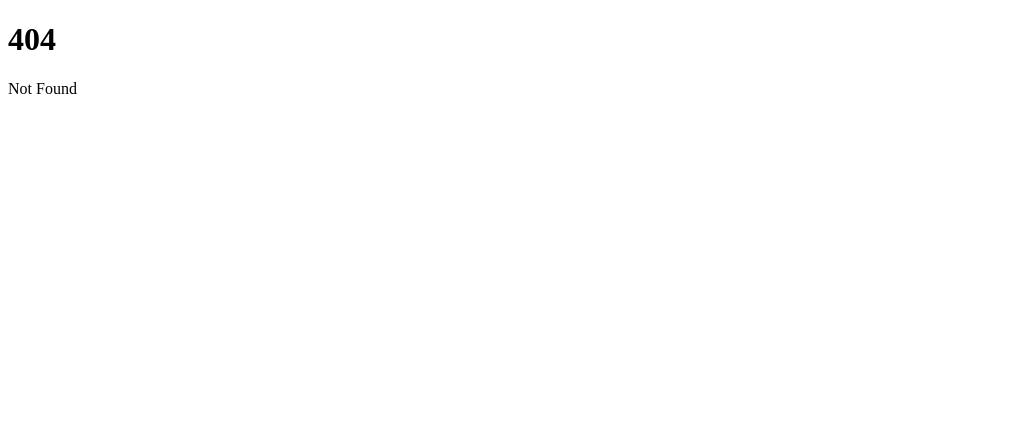
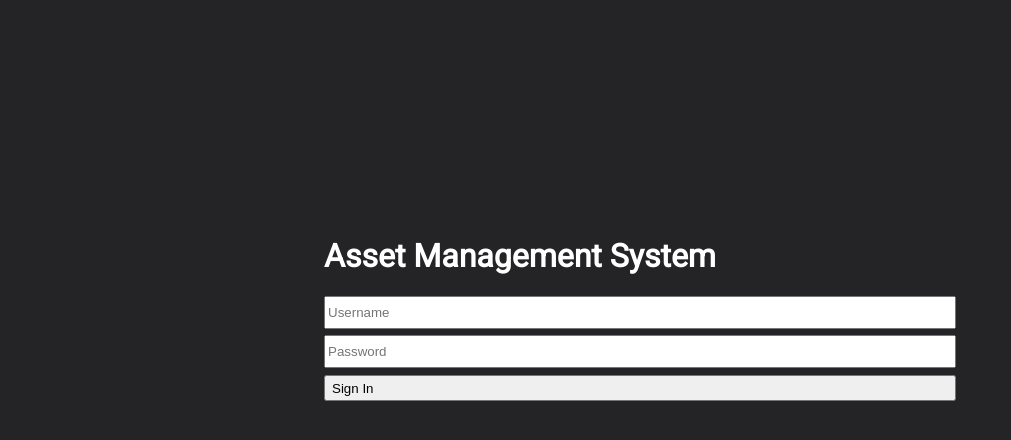
Before and after one commit to md-y/hacksmu-5, a SvelteKit app: page /login in a window 1280 px wide. Before the commit this address had no page. Shown: the top 440 px of the page, without its empty margins (0-1011 px from the left). Built offline with nearby package versions, Linux system fonts and the light colour scheme.

Commit message:
Auth system

```diff
--- /dev/null
+++ b/src/hooks.server.ts
@@ -0,0 +1,26 @@
+import type { Handle } from '@sveltejs/kit';
+import { getClient } from './routes/api/mongoclient';
+
+const tokenCache: string[] = [];
+
+export const handle: Handle = async ({ event, resolve }) => {
+	if (event.url.pathname !== '/login') {
+		const authCookie = event.cookies.get('auth');
+		if (!authCookie) {
+			return Response.redirect(new URL('/login', event.url.origin), 303);
+		} else if (!tokenCache.includes(authCookie)) {
+			const client = await getClient();
+			const collection = client.db('CBREData').collection('users');
+			const data = await collection.findOne({ token: authCookie });
+			if (!data) {
+				event.cookies.delete('auth');
+				return Response.redirect(new URL('/login', event.url.origin), 303);
+			} else {
+				tokenCache.push(data.token);
+			}
+		}
+	}
+
+	const response = await resolve(event);
+	return response;
+};
--- a/src/routes/(dashboard)/account/+page.svelte
+++ b/src/routes/(dashboard)/account/+page.svelte
@@ -1 +1,14 @@
-<p>MY ACCOUNT WOO!</p>
+<form method="POST">
+	<button type="submit">Sign out</button>
+</form>
+
+<style lang="scss">
+	button {
+		background-color: #f27746;
+		border: none;
+		border-radius: 0;
+		padding: 1em;
+		color: white;
+		margin: 2em;
+	}
+</style>
--- /dev/null
+++ b/src/routes/(login)/login/+page.server.ts
@@ -0,0 +1,27 @@
+import { fail, redirect } from '@sveltejs/kit';
+import { getClient } from '../../api/mongoclient';
+import type { Actions } from './$types';
+import { createHash } from 'node:crypto';
+
+export const actions = {
+	default: async (event) => {
+		const formData = await event.request.formData();
+		if (!formData.has('username') || !formData.has('password')) {
+			return fail(400);
+		}
+
+		const client = await getClient();
+		const collection = client.db('CBREData').collection('users');
+		const username = formData.get('username') as string;
+		const data = await collection.findOne({ username: username });
+
+		if (!data) return fail(400);
+
+		const rawPassword = formData.get('password') as string;
+		const hash = createHash('sha256').update(rawPassword).update(username).digest('hex');
+		if (data.password != hash) return fail(400);
+
+		event.cookies.set('auth', data.token);
+		throw redirect(303, '/');
+	}
+} satisfies Actions;
--- /dev/null
+++ b/src/routes/(login)/login/+page.svelte
@@ -0,0 +1,47 @@
+<div>
+	<form method="POST">
+		<h1>Asset Management System</h1>
+		<input placeholder="Username" name="username" type="username" required />
+		<input placeholder="Password" name="password" type="password" required />
+		<button type="submit">Sign In</button>
+	</form>
+</div>
+
+<svelte:head>
+	<link
+		href="https://fonts.googleapis.com/css?family=Roboto:regular&display=swap"
+		rel="stylesheet"
+	/>
+</svelte:head>
+
+<style lang="scss">
+	:global(body) {
+		background-color: #242325;
+	}
+
+	div {
+		display: flex;
+		justify-content: center;
+		align-items: end;
+
+		height: 50vh;
+
+		form {
+			display: flex;
+			flex-direction: column;
+			width: 50%;
+
+			h1 {
+				color: white;
+				font-family: 'Roboto', sans-serif;
+			}
+
+			input,
+			button {
+				height: 2em;
+				margin-bottom: 0.5em;
+				text-align: start;
+			}
+		}
+	}
+</style>
--- /dev/null
+++ b/src/routes/api/whoami/+server.ts
@@ -0,0 +1,18 @@
+import { error, json } from '@sveltejs/kit';
+import { getClient } from '../mongoclient';
+import type { RequestHandler } from './$types';
+
+export const GET: RequestHandler = async (ev) => {
+	const authCookie = ev.cookies.get('auth');
+	if (!authCookie)
+		throw error(403, {
+			message: 'Not authenticated'
+		});
+
+	const client = await getClient();
+	const collection = client.db('CBREData').collection('users');
+	const data = await collection.findOne({ token: authCookie });
+	if (!data) throw error(404);
+
+	return json({ username: data.username });
+};
```
Also changed, not shown: src/routes/(dashboard)/Header.svelte (+12 -2 lines), src/routes/(dashboard)/account/+page.server.ts (added, +9 -0 lines).
